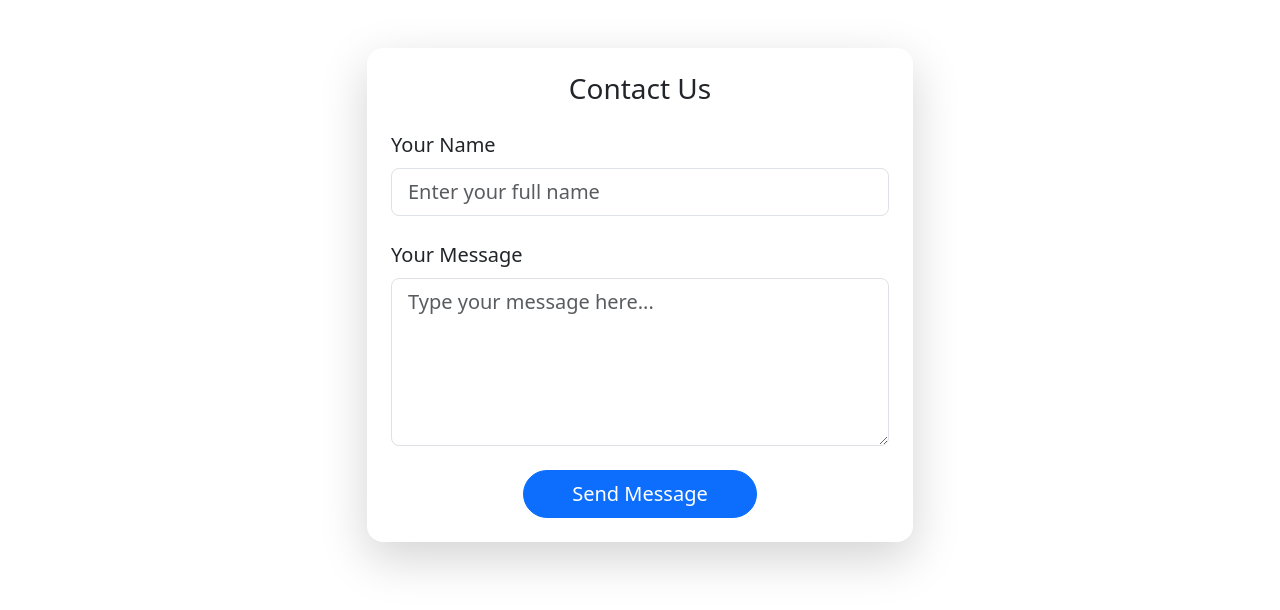
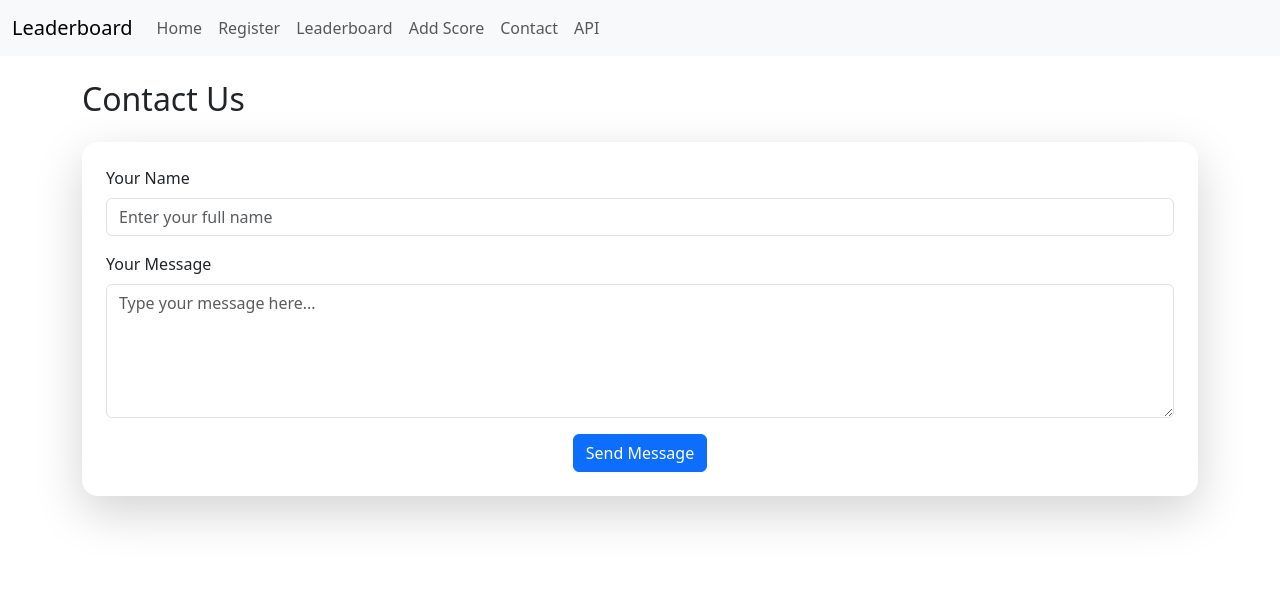
Before and after one commit to Rahul-Raval-2912/leader-board, a Django app: page /contact/ in a window 1280 px wide. Shown: the top 610 px of the page. Run offline with Django 4.2, Linux system fonts and the light colour scheme.

Commit message:
chnage whole layout and chnage views.py

```diff
--- a/leaderboard/templates/base.html
+++ b/leaderboard/templates/base.html
@@ -8,7 +8,25 @@
     <link rel="stylesheet" href="https://cdn.jsdelivr.net/npm/bootstrap@5.3.0/dist/css/bootstrap.min.css">
 </head>
 <body>
-    <div class="container mt-5">
+    <nav class="navbar navbar-expand-lg navbar-light bg-light mb-4">
+        <div class="container-fluid">
+            <a class="navbar-brand" href="{% url 'home' %}">Leaderboard</a>
+            <button class="navbar-toggler" type="button" data-bs-toggle="collapse" data-bs-target="#navbarNav" aria-controls="navbarNav" aria-expanded="false" aria-label="Toggle navigation">
+                <span class="navbar-toggler-icon"></span>
+            </button>
+            <div class="collapse navbar-collapse" id="navbarNav">
+                <ul class="navbar-nav">
+                    <li class="nav-item"><a class="nav-link" href="{% url 'home' %}">Home</a></li>
+                    <li class="nav-item"><a class="nav-link" href="{% url 'register' %}">Register</a></li>
+                    <li class="nav-item"><a class="nav-link" href="{% url 'leaderboard' %}">Leaderboard</a></li>
+                    <li class="nav-item"><a class="nav-link" href="{% url 'add_score' %}">Add Score</a></li>
+                    <li class="nav-item"><a class="nav-link" href="{% url 'contact' %}">Contact</a></li>
+                    <li class="nav-item"><a class="nav-link" href="{% url 'api' %}">API</a></li>
+                </ul>
+            </div>
+        </div>
+    </nav>
+    <div class="container mt-4">
         {% if messages %}
             <div class="messages mb-4">
                 {% for message in messages %}
--- a/leaderboard/templates/contact.html
+++ b/leaderboard/templates/contact.html
@@ -1,5 +1,6 @@
 <!DOCTYPE html>
 <html lang="en">
+
 <head>
     <meta charset="UTF-8">
     <meta name="viewport" content="width=device-width, initial-scale=1.0">
@@ -7,38 +8,33 @@
     <link href="https://cdn.jsdelivr.net/npm/bootstrap@5.3.0/dist/css/bootstrap.min.css" rel="stylesheet">
 
 </head>
+
 <body>
-    <div class="container mt-5">
-        <div class="row justify-content-center">
-            <div class="col-md-8 col-lg-6">
+    <!-- leaderboard/templates/contact.html -->
+    {% extends 'base.html' %}
+    {% block title %}Contact{% endblock %}
+    {% block content %}
+    <h2 class="mb-4">Contact Us</h2>
     <div class="card shadow-lg p-4 rounded-4 border-0">
-                    <h3 class="text-center mb-4">Contact Us</h3>
-
-                    <form method="POST" action="{% url 'contact' %}">
+        <form method="POST">
             {% csrf_token %}
-
-                        <div class="form-group mb-4">
-                            <label for="name" class="form-label fs-5">Your Name</label>
-                            <input type="text" id="name" name="name" class="form-control form-control-lg rounded-3"
-                                required placeholder="Enter your full name" title="Please enter your name">
+            <div class="mb-3">
+                <label for="name" class="form-label">Your Name</label>
+                <input type="text" id="name" name="name" class="form-control" placeholder="Enter your full name"
+                    required>
             </div>
-
-                        <div class="form-group mb-4">
-                            <label for="message" class="form-label fs-5">Your Message</label>
-                            <textarea id="message" name="message" class="form-control form-control-lg rounded-3"
-                                rows="5" required placeholder="Type your message here..."
-                                title="Write your message"></textarea>
+            <div class="mb-3">
+                <label for="message" class="form-label">Your Message</label>
+                <textarea id="message" name="message" class="form-control" rows="5"
+                    placeholder="Type your message here..." required></textarea>
             </div>
-
             <div class="text-center">
-                            <button type="submit" class="btn btn-primary btn-lg rounded-pill px-5">Send Message</button>
+                <button type="submit" class="btn btn-primary">Send Message</button>
             </div>
         </form>
-
     </div>
-            </div>
-        </div>
-    </div>
+    {% endblock %}
 
 </body>
+
 </html>
--- a/leaderboard/views.py
+++ b/leaderboard/views.py
@@ -1,15 +1,13 @@
 import json
 import datetime
-from pyexpat.errors import messages
-
+from django.contrib import messages
+from django.contrib.auth.models import User
 from django.http import JsonResponse
 from django.shortcuts import redirect, render
 from django.views.decorators.csrf import csrf_exempt
-
 from rest_framework import status, viewsets
 from rest_framework.decorators import api_view
 from rest_framework.response import Response
-
 from .models import Player, Score
 from .serializers import PlayerSerializer, ScoreSerializer
 
@@ -27,146 +25,25 @@ class ScoreViewSet(viewsets.ModelViewSet):
 # HTML Views
 def leaderboard_view(request):
     top_scores = Score.objects.select_related('player').order_by('-points')[:10]
-
-    leaderboard_data = []
-    for index, score in enumerate(top_scores, start=1):
-        leaderboard_data.append({
-            'rank': index,
-            'name': score.player.name,
-            'points': score.points,
-        })
-
-    return render(request, 'leaderboard/leaderboard.html', {
-        'leaderboard': leaderboard_data
-    })
+    leaderboard_data = [
+        {'rank': index, 'name': score.player.name, 'points': score.points}
+        for index, score in enumerate(top_scores, start=1)
+    ]
+    return render(request, 'leaderboard.html', {'leaderboard': leaderboard_data})
 
 def home(request):
     return render(request, 'home.html', {'year': current_time})
 
 def contact_view(request):
     if request.method == "POST":
+        name = request.POST.get('name')
+        message = request.POST.get('message')
+        if name and message:
+            messages.success(request, 'Message sent successfully!')
+        else:
+            messages.error(request, 'Please provide both name and message.')
         return redirect('contact')
     return render(request, 'contact.html')
-
-def register_player(request):
-    return render(request, 'register.html')
-
-# API Views
-@csrf_exempt
-def api_register(request):
-    if request.method == "POST":
-        try:
-            data = json.loads(request.body)
-            name = data.get("name")
-
-            if not name:
-                return JsonResponse({"error": "Name is required"}, status=400)
-
-            if Player.objects.filter(name=name).exists():
-                return JsonResponse({"error": "Player already registered"}, status=409)
-
-            Player.objects.create(name=name, score=0)
-            return JsonResponse({"message": f"{name} successfully registered."}, status=201)
-
-        except json.JSONDecodeError:
-            return JsonResponse({"error": "Invalid JSON format"}, status=400)
-
-    return JsonResponse({"error": "Method not allowed. Use POST."}, status=405)
-
-
-@csrf_exempt
-def add_score(request):
-    if request.method == 'POST':
-        try:
-            email = request.POST.get('player_email')
-            new_score = int(request.POST.get('score_value'))
-
-            if not email or new_score is None:
-                return render(request, 'add_score.html', {'message': 'Missing email or score.'})
-
-            player = Player.objects.filter(email=email).first()
-            if not player:
-                return render(request, 'add_score.html', {'message': 'Player not found.'})
-
-            existing_scores = Score.objects.filter(player=player)
-            if existing_scores.exists():
-                best_score = max(score.points for score in existing_scores)
-                if new_score > best_score:
-                    Score.objects.create(player=player, points=new_score)
-                    message = f"✅ Score updated! Previous best was {best_score}."
-                else:
-                    message = f"⚠️ New score ({new_score}) is not better than your best ({best_score})."
-            else:
-                Score.objects.create(player=player, points=new_score)
-                message = "✅ Score added for the first time!"
-
-            return render(request, 'add_score.html', {'message': message})
-
-        except Exception as e:
-            return render(request, 'add_score.html', {'message': str(e)})
-
-    return render(request, 'add_score.html')
-
-def api_home(request):
-    if request.method == "GET":
-        players = list(Player.objects.values("name", "email"))
-        return JsonResponse(players, safe=False)
-    elif request.method == "POST":
-        try:
-            data = json.loads(request.body)
-            name = data.get("name")
-            score = data.get("score")
-            if not name or score is None:
-                return JsonResponse({"error": "Missing 'name' or 'score'"}, status=400)
-            player, created = Player.objects.get_or_create(
-                name=name,
-                defaults={'email': f"{name.lower().replace(' ', '')}@example.com"}
-            )
-            Score.objects.create(player=player, points=score)
-            msg = "registered and score added" if created else "score added"
-            return JsonResponse({"message": f"Player '{name}' {msg}."}, status=201 if created else 200)
-        except json.JSONDecodeError:
-            return JsonResponse({"error": "Invalid JSON format"}, status=400)
-    return JsonResponse({"error": "Method not allowed. Use GET or POST."}, status=405)
-
-@csrf_exempt
-def register_or_update_player(request):
-    if request.method == 'POST':
-        try:
-            data = json.loads(request.body)
-            name = data.get('name')
-            email = data.get('email')
-
-            if not email or not name:
-                return JsonResponse({'success': False, 'error': 'Name and email required'}, status=400)
-
-            player, created = Player.objects.update_or_create(
-                email=email,
-                defaults={'name': name}
-            )
-
-            return JsonResponse({
-                'success': True,
-                'message': 'Player registered' if created else 'Player updated'
-            })
-
-        except Exception as e:
-            return JsonResponse({'success': False, 'error': str(e)}, status=400)
-
-    return JsonResponse({'error': 'Invalid HTTP method'}, status=405)
-
-@csrf_exempt
-def main_api_view(request):
-    return redirect('home')
-
-@api_view(['GET'])
-def api_leaderboard(request):
-    scores = Score.objects.select_related('player').order_by('-points')[:10]
-    result = [
-        {"player_name": score.player.name, "points": score.points}
-        for score in scores
-    ]
-    return Response(result)
 
 def register_player(request):
     if request.method == 'POST':
@@ -185,3 +62,110 @@ def register_player(request):
         messages.success(request, 'Player registered successfully!')
         return redirect('home')
     return render(request, 'register.html')
+
+# API Views
+@csrf_exempt
+def api_register(request):
+    if request.method == "POST":
+        try:
+            data = json.loads(request.body)
+            name = data.get("name")
+            if not name:
+                return JsonResponse({"error": "Name is required"}, status=400)
+            if Player.objects.filter(name=name).exists():
+                return JsonResponse({"error": "Player already registered"}, status=409)
+            Player.objects.create(name=name, email=f"{name.lower().replace(' ', '')}@example.com")
+            messages.success(request, f"{name} successfully registered.")
+            return JsonResponse({"message": f"{name} successfully registered."}, status=201)
+        except json.JSONDecodeError:
+            return JsonResponse({"error": "Invalid JSON format"}, status=400)
+    return JsonResponse({"error": "Method not allowed. Use POST."}, status=405)
+
+@csrf_exempt
+def add_score(request):
+    if request.method == 'POST':
+        try:
+            email = request.POST.get('player_email')
+            new_score = int(request.POST.get('score_value'))
+            if not email or new_score is None:
+                messages.error(request, 'Missing email or score.')
+                return render(request, 'add_score.html')
+            player = Player.objects.filter(email=email).first()
+            if not player:
+                messages.error(request, 'Player not found.')
+                return render(request, 'add_score.html')
+            existing_scores = Score.objects.filter(player=player)
+            if existing_scores.exists():
+                best_score = max(score.points for score in existing_scores)
+                if new_score > best_score:
+                    Score.objects.create(player=player, points=new_score)
+                    messages.success(request, f"✅ Score updated! Previous best was {best_score}.")
+                else:
+                    messages.warning(request, f"⚠️ New score ({new_score}) is not better than your best ({best_score}).")
+            else:
+                Score.objects.create(player=player, points=new_score)
+                messages.success(request, "✅ Score added for the first time!")
+            return render(request, 'add_score.html')
+        except Exception as e:
+            messages.error(request, str(e))
+            return render(request, 'add_score.html')
+    return render(request, 'add_score.html')
+
+@csrf_exempt
+def api_home(request):
+    if request.method == "GET":
+        players = list(Player.objects.values("name", "email"))
+        return JsonResponse(players, safe=False)
+    elif request.method == "POST":
+        try:
+            data = json.loads(request.body)
+            name = data.get("name")
+            score = data.get("score")
+            if not name or score is None:
+                return JsonResponse({"error": "Missing 'name' or 'score'"}, status=400)
+            player, created = Player.objects.get_or_create(
+                name=name,
+                defaults={'email': f"{name.lower().replace(' ', '')}@example.com"}
+            )
+            Score.objects.create(player=player, points=score)
+            msg = "registered and score added" if created else "score added"
+            messages.success(request, f"Player '{name}' {msg}.")
+            return JsonResponse({"message": f"Player '{name}' {msg}."}, status=201 if created else 200)
+        except json.JSONDecodeError:
+            return JsonResponse({"error": "Invalid JSON format"}, status=400)
+    return JsonResponse({"error": "Method not allowed. Use GET or POST."}, status=405)
+
+@csrf_exempt
+def register_or_update_player(request):
+    if request.method == 'POST':
+        try:
+            data = json.loads(request.body)
+            name = data.get('name')
+            email = data.get('email')
+            if not email or not name:
+                return JsonResponse({'success': False, 'error': 'Name and email required'}, status=400)
+            player, created = Player.objects.update_or_create(
+                email=email,
+                defaults={'name': name}
+            )
+            messages.success(request, 'Player registered' if created else 'Player updated')
+            return JsonResponse({
+                'success': True,
+                'message': 'Player registered' if created else 'Player updated'
+            })
+        except Exception as e:
+            return JsonResponse({'success': False, 'error': str(e)}, status=400)
+    return JsonResponse({'error': 'Invalid HTTP method'}, status=405)
+
+@csrf_exempt
+def main_api_view(request):
+    return redirect('home')
+
+@api_view(['GET'])
+def api_leaderboard(request):
+    scores = Score.objects.select_related('player').order_by('-points')[:10]
+    result = [
+        {"player_name": score.player.name, "points": score.points}
+        for score in scores
+    ]
+    return Response(result)
--- a/leaderboard_project/urls.py
+++ b/leaderboard_project/urls.py
@@ -1,8 +1,5 @@
 from django.contrib import admin
 from django.urls import path, include
-from . import views
-
-
 
 urlpatterns = [
     path('admin/', admin.site.urls),
```
Also changed, not shown: leaderboard/models.py (+3 -4 lines), leaderboard/templates/add_score.html (+22 -16 lines), leaderboard/templates/api_home.html (+52 -26 lines), leaderboard/templates/home.html (+13 -16 lines), leaderboard/templates/leaderboard/leaderboard.html (+8 -3 lines), leaderboard/templates/register.html (+7 -11 lines), leaderboard_project/settings.py (+3 -5 lines), db.sqlite3. Lines whose indentation alone changed are shown as unchanged.
